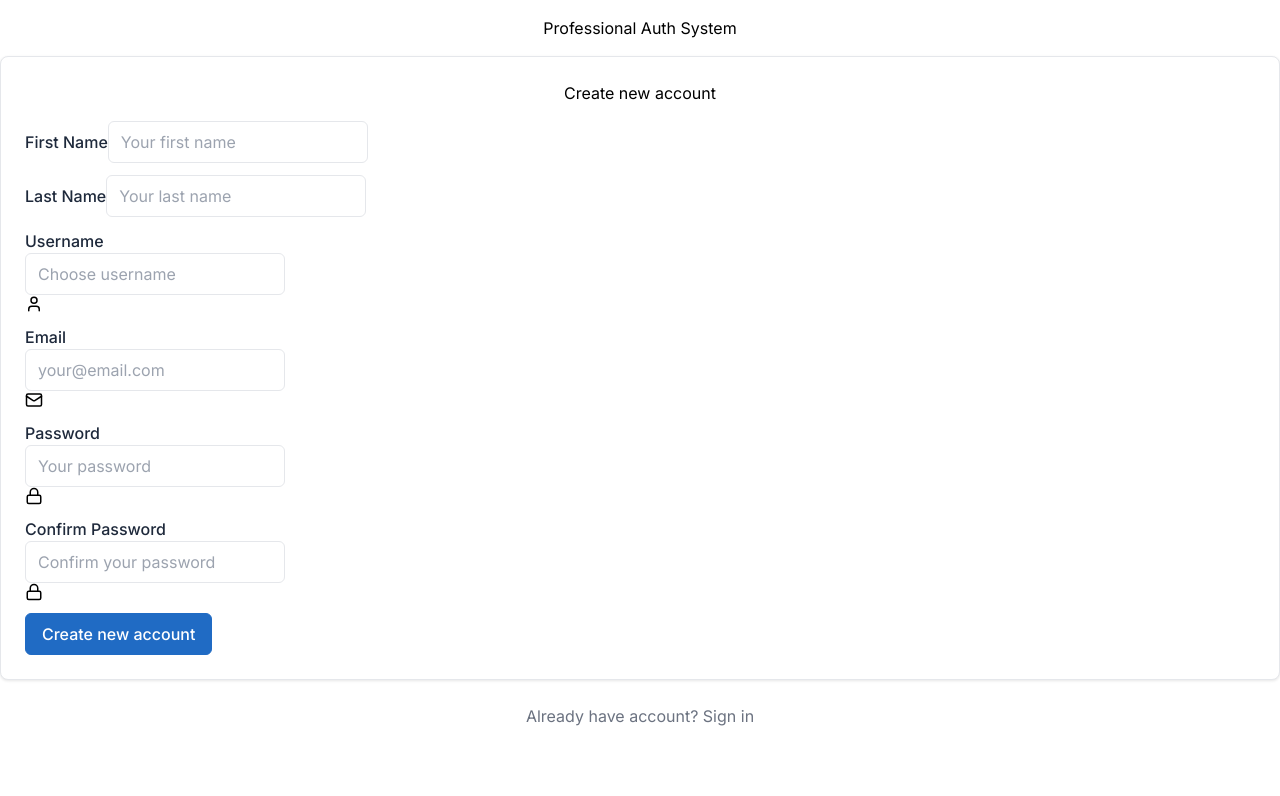
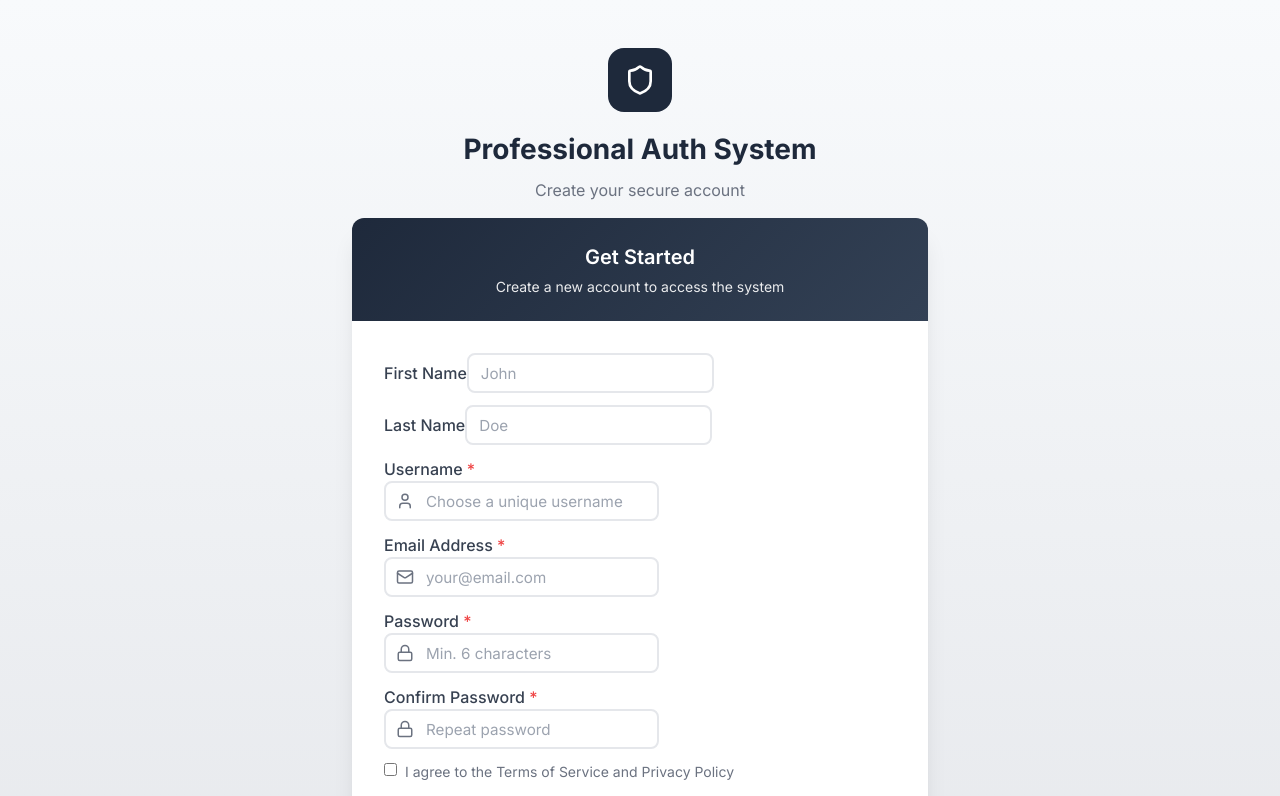
Before and after one commit to ramabhadrarao/user-authentication-system-new, a React (Vite) app: page /register in a window 1280 px wide. Shown: the top 796 px of the page. Built offline with nearby package versions, Linux system fonts and the light colour scheme.

Commit message:
register page look and fell updated

```diff
--- a/src/pages/Register.tsx
+++ b/src/pages/Register.tsx
@@ -2,7 +2,7 @@ import React, { useState } from 'react';
 import { useAuth } from '../contexts/AuthContext';
 import { Link } from '../components/Layout/Link';
 import Alert from '../components/UI/Alert';
-import { User, Mail, Lock } from 'lucide-react';
+import { User, Mail, Lock, UserPlus, Shield, CheckCircle } from 'lucide-react';
 
 const Register: React.FC = () => {
   const { register } = useAuth();
@@ -17,6 +17,7 @@ const Register: React.FC = () => {
   const [loading, setLoading] = useState(false);
   const [error, setError] = useState('');
   const [success, setSuccess] = useState(false);
+  const [showPassword, setShowPassword] = useState(false);
 
   const handleChange = (e: React.ChangeEvent<HTMLInputElement>) => {
     setFormData({
@@ -55,21 +56,69 @@ const Register: React.FC = () => {
 
   if (success) {
     return (
-      <div className="page page-center">
-        <div className="container container-tight py-4">
-          <div className="card card-md">
-            <div className="card-body text-center">
-              <div className="mb-4">
-                <div className="avatar avatar-xl bg-success text-white">
-                  <User size={32} />
+      <div
+        className="page page-center"
+        style={{
+          minHeight: '100vh',
+          background: 'linear-gradient(180deg, #f8fafc 0%, #e5e7eb 100%)',
+          display: 'flex',
+          alignItems: 'center',
+          justifyContent: 'center'
+        }}
+      >
+        <div className="container container-tight py-4" style={{ maxWidth: '28rem' }}>
+          <div
+            className="card"
+            style={{
+              border: 'none',
+              boxShadow: '0 20px 25px -5px rgba(0, 0, 0, 0.1), 0 10px 10px -5px rgba(0, 0, 0, 0.04)',
+              borderRadius: '0.75rem',
+              overflow: 'hidden'
+            }}
+          >
+            <div
+              style={{
+                background: 'linear-gradient(135deg, #10b981 0%, #059669 100%)',
+                color: '#fff',
+                padding: '2rem',
+                textAlign: 'center'
+              }}
+            >
+              <div
+                style={{
+                  display: 'inline-flex',
+                  alignItems: 'center',
+                  justifyContent: 'center',
+                  width: '5rem',
+                  height: '5rem',
+                  background: 'rgba(255, 255, 255, 0.2)',
+                  borderRadius: '50%',
+                  marginBottom: '1rem'
+                }}
+              >
+                <CheckCircle size={48} />
               </div>
+              <h2 style={{ fontSize: '1.5rem', fontWeight: 600, margin: 0 }}>
+                Registration Successful!
+              </h2>
             </div>
-              <h2 className="h3 mb-3">Registration Successful!</h2>
-              <p className="text-muted mb-4">
+            <div className="card-body text-center" style={{ padding: '2rem' }}>
+              <p style={{ color: '#6b7280', marginBottom: '1.5rem' }}>
                 Your account has been created successfully. Please wait for admin approval
                 before you can log in to the system.
               </p>
-              <Link href="/login" className="btn btn-primary">
+              <p style={{ fontSize: '0.875rem', color: '#94a3b8', marginBottom: '2rem' }}>
+                You will receive an email notification once your account is approved.
+              </p>
+              <Link
+                href="/login"
+                className="btn btn-primary"
+                style={{
+                  padding: '0.75rem 2rem',
+                  fontSize: '1rem',
+                  fontWeight: 500
+                }}
+              >
                 Back to Login
               </Link>
             </div>
@@ -80,16 +129,69 @@ const Register: React.FC = () => {
   }
 
   return (
-    <div className="page page-center">
-      <div className="container container-tight py-4">
+    <div
+      className="page page-center"
+      style={{
+        minHeight: '100vh',
+        background: 'linear-gradient(180deg, #f8fafc 0%, #e5e7eb 100%)',
+        display: 'flex',
+        alignItems: 'center',
+        justifyContent: 'center',
+        padding: '2rem 0'
+      }}
+    >
+      <div className="container container-tight py-4" style={{ maxWidth: '36rem' }}>
+        {/* Logo/Brand Section */}
         <div className="text-center mb-4">
-          <h1 className="h2 text-primary">Professional Auth System</h1>
+          <div
+            style={{
+              display: 'inline-flex',
+              alignItems: 'center',
+              justifyContent: 'center',
+              width: '4rem',
+              height: '4rem',
+              background: '#1e293b',
+              borderRadius: '1rem',
+              marginBottom: '1rem'
+            }}
+          >
+            <Shield size={32} color="#fff" />
+          </div>
+          <h1 style={{ fontSize: '1.75rem', fontWeight: 700, color: '#1e293b', margin: 0 }}>
+            Professional Auth System
+          </h1>
+          <p style={{ color: '#6b7280', marginTop: '0.5rem' }}>
+            Create your secure account
+          </p>
         </div>
 
-        <div className="card card-md">
-          <div className="card-body">
-            <h2 className="h2 text-center mb-4">Create new account</h2>
+        <div
+          className="card"
+          style={{
+            border: 'none',
+            boxShadow: '0 20px 25px -5px rgba(0, 0, 0, 0.1), 0 10px 10px -5px rgba(0, 0, 0, 0.04)',
+            borderRadius: '0.75rem',
+            overflow: 'hidden'
+          }}
+        >
+          {/* Card Header */}
+          <div
+            style={{
+              background: 'linear-gradient(135deg, #1e293b 0%, #334155 100%)',
+              color: '#fff',
+              padding: '1.5rem',
+              textAlign: 'center'
+            }}
+          >
+            <h2 style={{ fontSize: '1.25rem', fontWeight: 600, margin: 0 }}>
+              Get Started
+            </h2>
+            <p style={{ fontSize: '0.875rem', opacity: 0.9, marginTop: '0.25rem', marginBottom: 0 }}>
+              Create a new account to access the system
+            </p>
+          </div>
 
+          <div className="card-body" style={{ padding: '2rem' }}>
             {error && (
               <Alert type="error" onClose={() => setError('')} className="mb-3">
                 {error}
@@ -100,53 +202,88 @@ const Register: React.FC = () => {
               <div className="row">
                 <div className="col-md-6">
                   <div className="mb-3">
-                    <label className="form-label">First Name</label>
+                    <label className="form-label" style={{ fontWeight: 500, color: '#374151' }}>
+                      First Name
+                    </label>
                     <input
                       type="text"
                       className="form-control"
                       name="firstName"
-                      placeholder="Your first name"
+                      placeholder="John"
                       value={formData.firstName}
                       onChange={handleChange}
+                      style={{
+                        height: '2.5rem',
+                        fontSize: '0.95rem',
+                        border: '2px solid #e5e7eb',
+                        borderRadius: '0.5rem'
+                      }}
                     />
                   </div>
                 </div>
                 <div className="col-md-6">
                   <div className="mb-3">
-                    <label className="form-label">Last Name</label>
+                    <label className="form-label" style={{ fontWeight: 500, color: '#374151' }}>
+                      Last Name
+                    </label>
                     <input
                       type="text"
                       className="form-control"
                       name="lastName"
-                      placeholder="Your last name"
+                      placeholder="Doe"
                       value={formData.lastName}
                       onChange={handleChange}
+                      style={{
+                        height: '2.5rem',
+                        fontSize: '0.95rem',
+                        border: '2px solid #e5e7eb',
+                        borderRadius: '0.5rem'
+                      }}
                     />
                   </div>
                 </div>
               </div>
 
               <div className="mb-3">
-                <label className="form-label">Username</label>
-                <div className="input-icon">
+                <label className="form-label" style={{ fontWeight: 500, color: '#374151' }}>
+                  Username <span style={{ color: '#ef4444' }}>*</span>
+                </label>
+                <div style={{ position: 'relative' }}>
                   <input
                     type="text"
                     className="form-control"
                     name="username"
-                    placeholder="Choose username"
+                    placeholder="Choose a unique username"
                     value={formData.username}
                     onChange={handleChange}
                     required
+                    style={{
+                      paddingLeft: '2.5rem',
+                      height: '2.5rem',
+                      fontSize: '0.95rem',
+                      border: '2px solid #e5e7eb',
+                      borderRadius: '0.5rem'
+                    }}
                   />
-                  <span className="input-icon-addon">
+                  <span
+                    style={{
+                      position: 'absolute',
+                      left: '0.75rem',
+                      top: '50%',
+                      transform: 'translateY(-50%)',
+                      color: '#6b7280'
+                    }}
+                  >
                     <User size={18} />
                   </span>
                 </div>
               </div>
 
               <div className="mb-3">
-                <label className="form-label">Email</label>
-                <div className="input-icon">
+                <label className="form-label" style={{ fontWeight: 500, color: '#374151' }}>
+                  Email Address <span style={{ color: '#ef4444' }}>*</span>
+                </label>
+                <div style={{ position: 'relative' }}>
                   <input
                     type="email"
                     className="form-control"
@@ -155,68 +292,169 @@ const Register: React.FC = () => {
                     value={formData.email}
                     onChange={handleChange}
                     required
+                    style={{
+                      paddingLeft: '2.5rem',
+                      height: '2.5rem',
+                      fontSize: '0.95rem',
+                      border: '2px solid #e5e7eb',
+                      borderRadius: '0.5rem'
+                    }}
                   />
-                  <span className="input-icon-addon">
+                  <span
+                    style={{
+                      position: 'absolute',
+                      left: '0.75rem',
+                      top: '50%',
+                      transform: 'translateY(-50%)',
+                      color: '#6b7280'
+                    }}
+                  >
                     <Mail size={18} />
                   </span>
                 </div>
               </div>
 
+              <div className="row">
+                <div className="col-md-6">
                   <div className="mb-3">
-                <label className="form-label">Password</label>
-                <div className="input-icon">
+                    <label className="form-label" style={{ fontWeight: 500, color: '#374151' }}>
+                      Password <span style={{ color: '#ef4444' }}>*</span>
+                    </label>
+                    <div style={{ position: 'relative' }}>
                       <input
-                    type="password"
+                        type={showPassword ? 'text' : 'password'}
                         className="form-control"
                         name="password"
-                    placeholder="Your password"
+                        placeholder="Min. 6 characters"
                         value={formData.password}
                         onChange={handleChange}
                         required
                         minLength={6}
+                        style={{
+                          paddingLeft: '2.5rem',
+                          height: '2.5rem',
+                          fontSize: '0.95rem',
+                          border: '2px solid #e5e7eb',
+                          borderRadius: '0.5rem'
+                        }}
                       />
-                  <span className="input-icon-addon">
+                      <span
+                        style={{
+                          position: 'absolute',
+                          left: '0.75rem',
+                          top: '50%',
+                          transform: 'translateY(-50%)',
+                          color: '#6b7280'
+                        }}
+                      >
                         <Lock size={18} />
                       </span>
                     </div>
                   </div>
-
+                </div>
+                <div className="col-md-6">
                   <div className="mb-3">
-                <label className="form-label">Confirm Password</label>
-                <div className="input-icon">
+                    <label className="form-label" style={{ fontWeight: 500, color: '#374151' }}>
+                      Confirm Password <span style={{ color: '#ef4444' }}>*</span>
+                    </label>
+                    <div style={{ position: 'relative' }}>
                       <input
-                    type="password"
+                        type={showPassword ? 'text' : 'password'}
                         className="form-control"
                         name="confirmPassword"
-                    placeholder="Confirm your password"
+                        placeholder="Repeat password"
                         value={formData.confirmPassword}
                         onChange={handleChange}
                         required
+                        style={{
+                          paddingLeft: '2.5rem',
+                          height: '2.5rem',
+                          fontSize: '0.95rem',
+                          border: '2px solid #e5e7eb',
+                          borderRadius: '0.5rem'
+                        }}
                       />
-                  <span className="input-icon-addon">
+                      <span
+                        style={{
+                          position: 'absolute',
+                          left: '0.75rem',
+                          top: '50%',
+                          transform: 'translateY(-50%)',
+                          color: '#6b7280'
+                        }}
+                      >
                         <Lock size={18} />
                       </span>
                     </div>
                   </div>
+                </div>
+              </div>
 
-              <div className="form-footer">
+              <div className="mb-4">
+                <label style={{ display: 'flex', alignItems: 'flex-start', cursor: 'pointer' }}>
+                  <input
+                    type="checkbox"
+                    required
+                    style={{ marginRight: '0.5rem', marginTop: '0.125rem' }}
+                  />
+                  <span style={{ fontSize: '0.875rem', color: '#6b7280' }}>
+                    I agree to the Terms of Service and Privacy Policy
+                  </span>
+                </label>
+              </div>
+
               <button
                 type="submit"
                 className="btn btn-primary w-100"
                 disabled={loading}
+                style={{
+                  height: '3rem',
+                  fontSize: '1rem',
+                  fontWeight: 600,
+                  background: loading ? '#94a3b8' : '#206bc4',
+                  border: 'none',
+                  borderRadius: '0.5rem',
+                  display: 'flex',
+                  alignItems: 'center',
+                  justifyContent: 'center',
+                  gap: '0.5rem',
+                  transition: 'all 0.2s',
+                  cursor: loading ? 'not-allowed' : 'pointer'
+                }}
               >
-                  {loading ? 'Creating account...' : 'Create new account'}
+                {loading ? (
+                  <>
+                    <span className="spinner-border spinner-border-sm" />
+                    Creating account...
+                  </>
+                ) : (
+                  <>
+                    <UserPlus size={20} />
+                    Create Account
+                  </>
+                )}
               </button>
+            </form>
+
+            <div className="text-center mt-4">
+              <p style={{ color: '#6b7280', fontSize: '0.875rem' }}>
+                Already have an account?{' '}
+                <Link
+                  href="/login"
+                  style={{ color: '#206bc4', textDecoration: 'none', fontWeight: 500 }}
+                >
+                  Sign in
+                </Link>
+              </p>
             </div>
-            </form>
           </div>
         </div>
 
-        <div className="text-center text-muted mt-3">
-          Already have account?{' '}
-          <Link href="/login" className="text-decoration-none">
-            Sign in
-          </Link>
+        {/* Footer */}
+        <div className="text-center mt-4">
+          <p style={{ fontSize: '0.75rem', color: '#94a3b8' }}>
+            © 2024 Professional Auth System. All rights reserved.
+          </p>
         </div>
       </div>
     </div>
```
Lines whose indentation alone changed are shown as unchanged.
